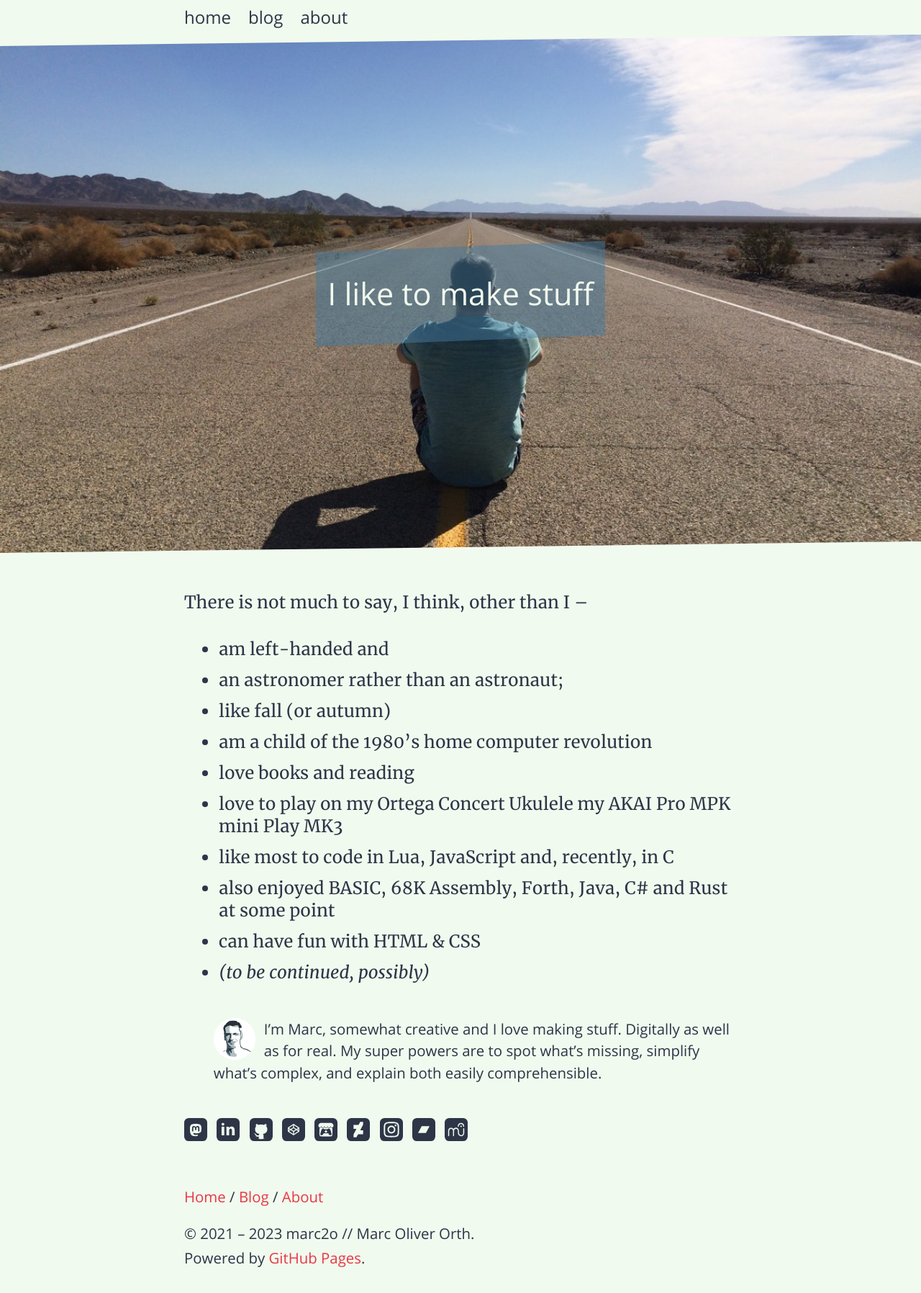
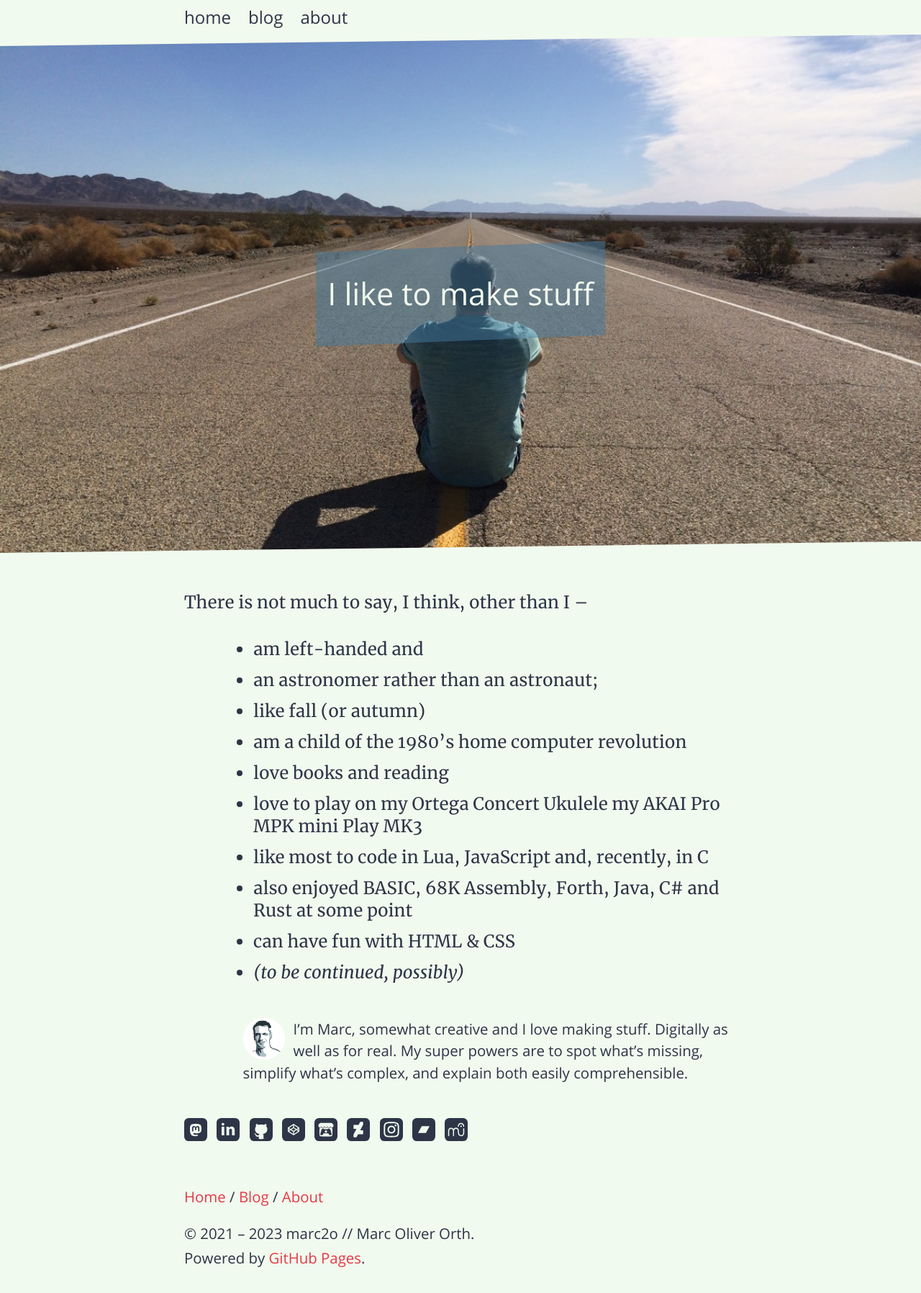
Before and after one commit to marc2o/marc2o.github.io, a Jekyll site: the page built from about.md, in a window 1280 px wide. Shown: the whole page at 72% size. Built offline with Jekyll 4.4.1, drawn with Linux system fonts in a browser that asks for light colours.

Commit message:
Update article.css

```diff
--- a/assets/css/article.css
+++ b/assets/css/article.css
@@ -112,7 +112,7 @@
 }
 article ul,
 article ul ul {
-    margin-left: 2em;
+    margin-left: 4em;
     list-style-type: disc;
 }
 article ul>li,
```
